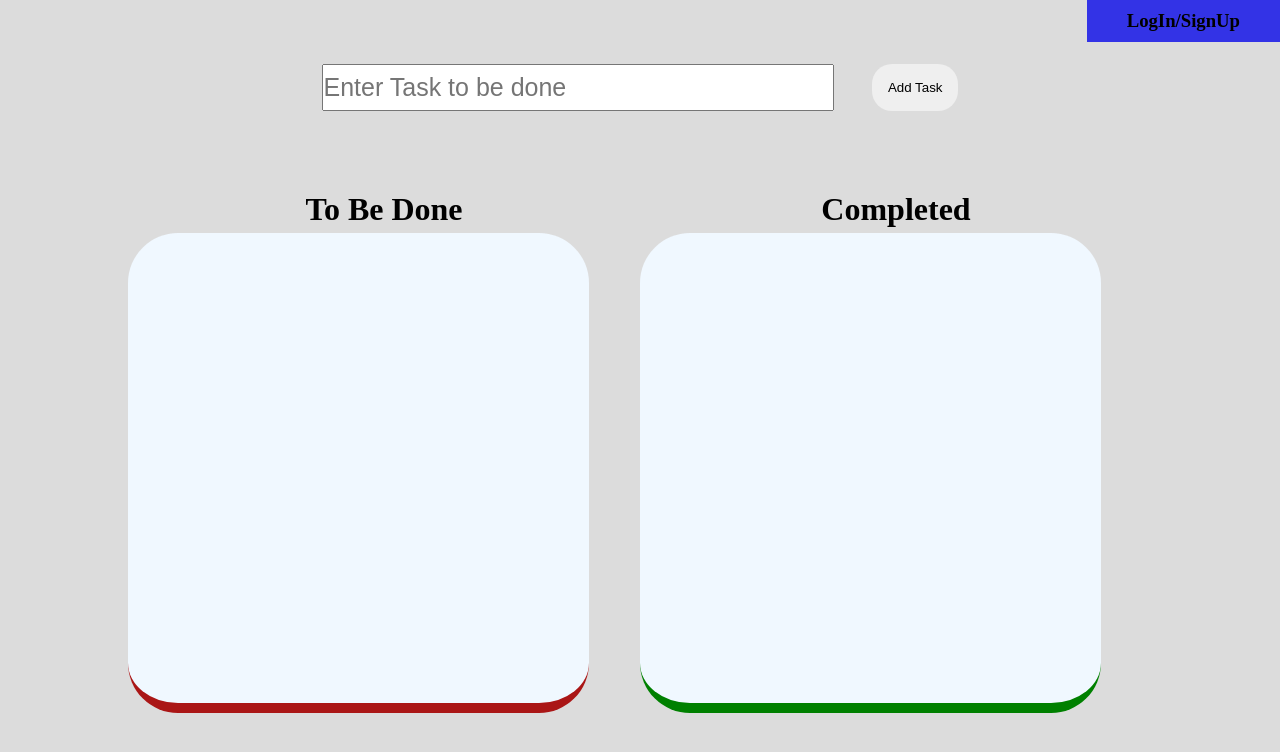
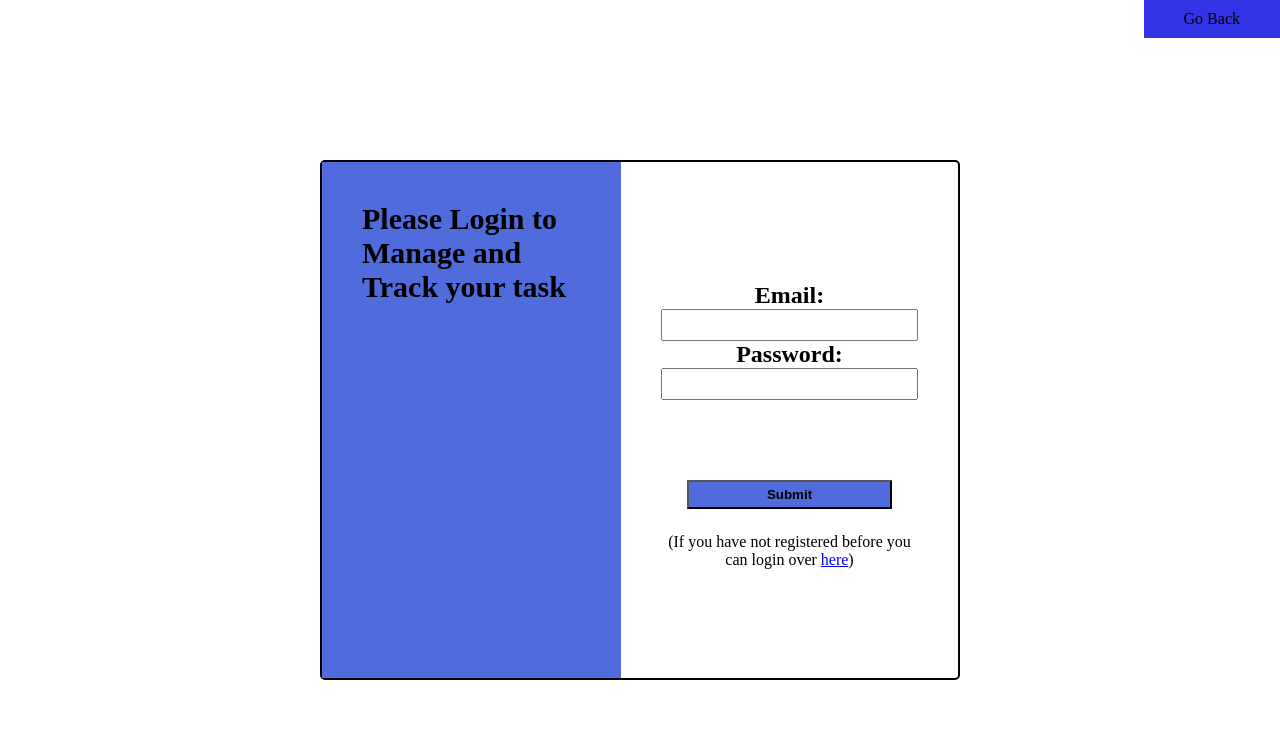
Before and after one commit to Nikhilh26/Task, a React (Create React App) app in the folder frontend/: page / in a window 1280 px wide. Shown: the top 752 px of the page. Built offline with nearby package versions, Linux system fonts and the light colour scheme.

Commit message:
Deply Testing

```diff
--- a/frontend/src/index.js
+++ b/frontend/src/index.js
@@ -12,7 +12,7 @@
   <React.StrictMode>
     <BrowserRouter>
       <Routes>
-        <Route path='/' element={<App />} />
+        <Route path='/' element={<Login />} />
         <Route path='/login' element={<Login />} />
         <Route path='/signup' element={<SignUp />} />
       </Routes>
```
